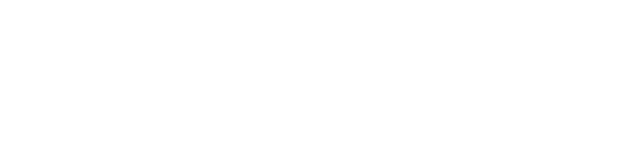
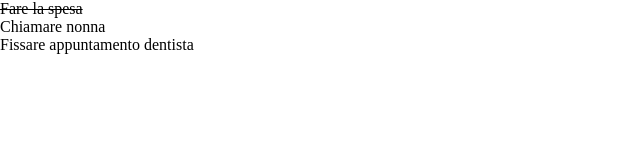
Before and after one commit to RavgaCode/vue-todolist, a plain HTML site: page index.html in a window 1280 px wide. Shown: the whole page, without its empty margins (0-640 px from the left). Drawn offline with nearby package versions, Linux system fonts and the light colour scheme.

Commit message:
Milestone 1

```diff
--- a/css/style.css
+++ b/css/style.css
@@ -0,0 +1,9 @@
+* {
+  margin: 0;
+  padding: 0;
+  box-sizing: border-box;
+}
+
+.done_task {
+  text-decoration: line-through;
+}
--- a/index.html
+++ b/index.html
@@ -9,7 +9,16 @@
     <script src="https://cdn.jsdelivr.net/npm/vue@2/dist/vue.js"></script>
   </head>
   <body>
-    <div id="app"></div>
+    <div id="app">
+      <div id="do-list-container">
+        <div
+          v-for="(item, text, done, index) in doList"
+          v-bind:class="{'done_task' : item.done}"
+        >
+          {{item.text}}
+        </div>
+      </div>
+    </div>
     <script src="js/script.js"></script>
   </body>
 </html>
--- a/js/script.js
+++ b/js/script.js
@@ -1,6 +1,19 @@
 var app = new Vue({
   el: "#app",
   data: {
-    doList: [],
+    doList: [
+      {
+        text: "Fare la spesa",
+        done: true,
+      },
+      {
+        text: "Chiamare nonna",
+        done: false,
+      },
+      {
+        text: "Fissare appuntamento dentista",
+        done: false,
+      },
+    ],
   },
 });
```
